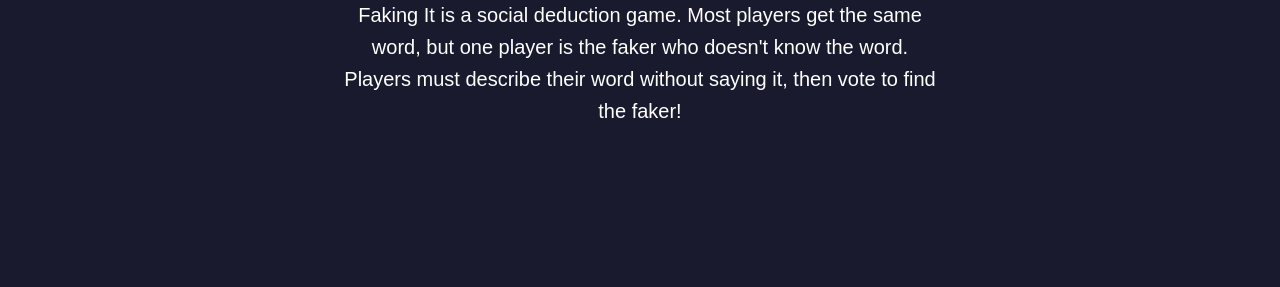
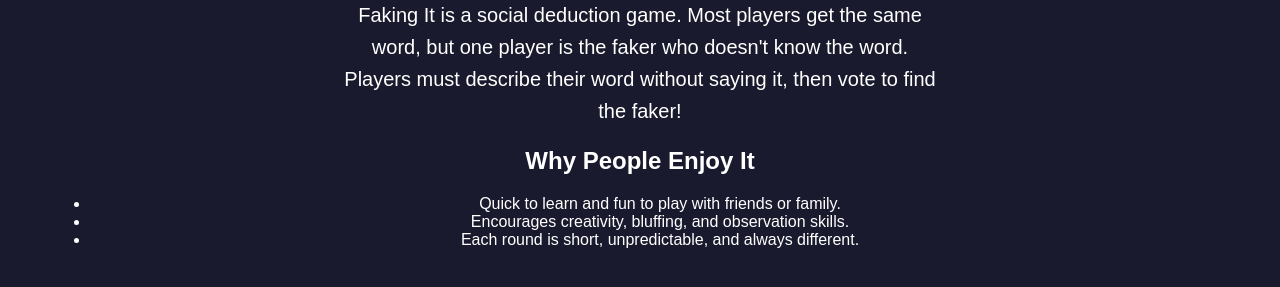
Before and after one commit to brandonshrt/Faking-It, a website: page app/public/about.html in a window 1280 px wide. Shown: the part 219-506 px from the top of the page. Drawn offline with Linux system fonts and the light colour scheme.

Commit message:
Update about.html

```diff
--- a/app/public/about.html
+++ b/app/public/about.html
@@ -21,6 +21,13 @@
             Most players get the same word, but one player is the faker who doesn't know the word.
             Players must describe their word without saying it, then vote to find the faker!
         </p>
+
+        <h2>Why People Enjoy It</h2>
+        <ul>
+            <li>Quick to learn and fun to play with friends or family.</li>
+            <li>Encourages creativity, bluffing, and observation skills.</li>
+            <li>Each round is short, unpredictable, and always different.</li>
+        </ul>
     </div>
 </body>
 </html>
```
